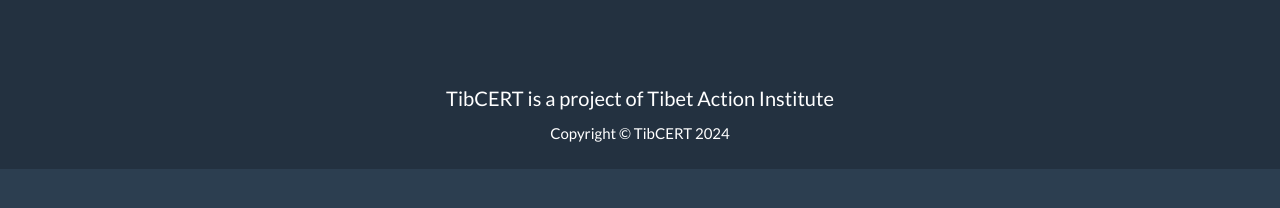
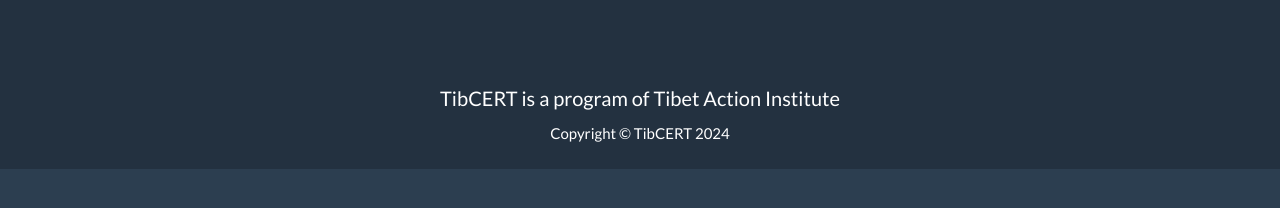
Before and after one commit to tibcert/tibcert.github.io, a Jekyll site: the page built from index.html, in a window 1280 px wide and 900 px high, scrolled down 4426 px. Shown: the part 631-839 px from the top of the window. Built offline with Jekyll 4.4.1, drawn with Linux system fonts in a browser that asks for light colours; nearby versions of some CDN libraries; library files that are not in the unit come from our copies.

Commit message:
added footer text change

```diff
--- a/_includes/footer-bo.html
+++ b/_includes/footer-bo.html
@@ -40,7 +40,7 @@
             <div class="container">
                 <div class="row">
                     <div class="col-lg-12">
-                        <p> བོད་ཀྱི་གློག་ཀླད་ཛ་དྲག་གྲ་སྒྲིག་ཚན་ཁག་ནི་བོད་དོན་ལས་འགུལ་བསྟི་གནས་ཁང་གི་ལས་འཆར་ཡིན།</p>
+                        <p> བོད་ཀྱི་གློག་ཀླད་ཛ་དྲག་གྲ་སྒྲིག་ཚན་ཁག་ནི་བོད་དོན་ལས་འགུལ་བསྟི་གནས་ཁང་གི་ལས་གཞི་ཞིག་ཡིན།</p>
                         <br>
                         Copyright &copy; {{ site.footer.copyright }} 20{{ site.time | date: '%y' }}
                     </div>
--- a/_includes/footer.html
+++ b/_includes/footer.html
@@ -41,7 +41,7 @@
             <div class="container">
                 <div class="row">
                     <div class="col-lg-12">
-                        <p> TibCERT is a project of Tibet Action Institute</p>
+                        <p>TibCERT is a program of Tibet Action Institute</p>
                         Copyright &copy; {{ site.footer.copyright }} 20{{ site.time | date: '%y' }}
                         <br>
 
```
